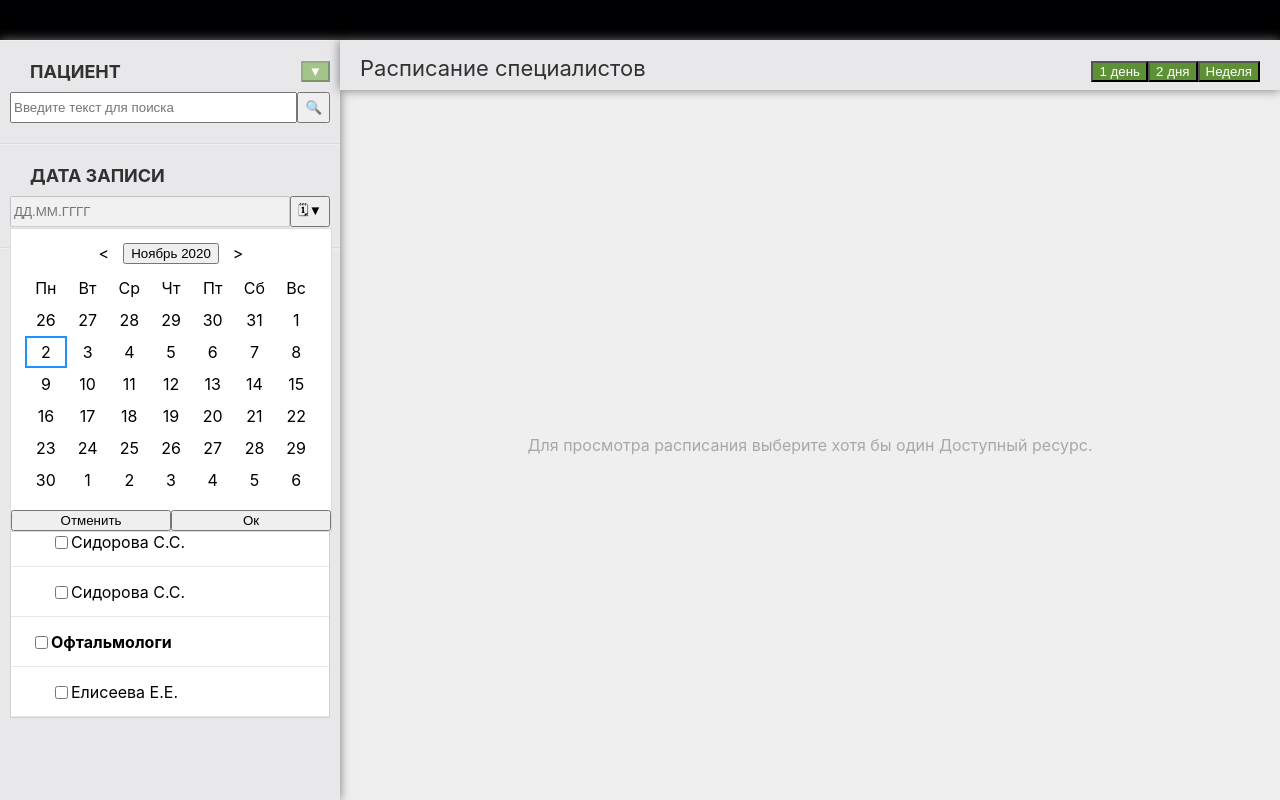
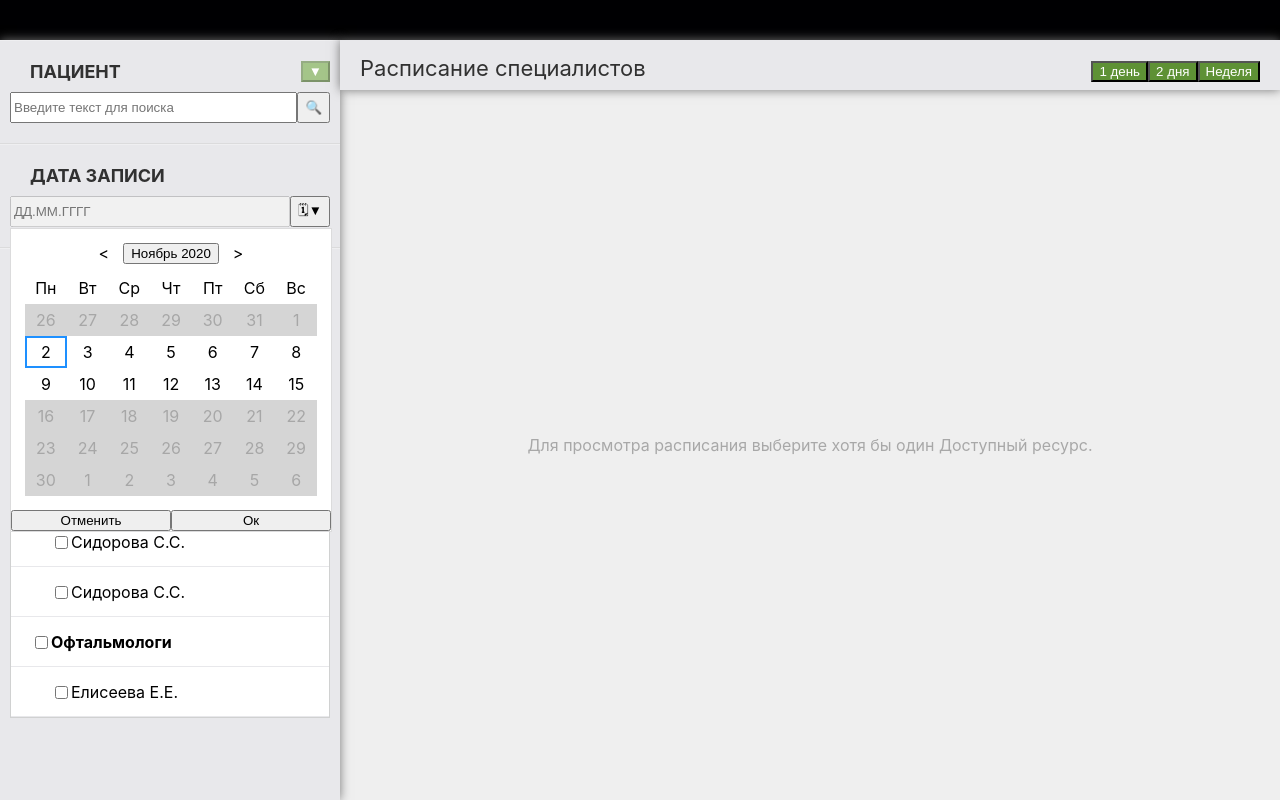
Before and after one commit to pwrmind/react-schedule, a React (Create React App) app: page / in a window 1280 px wide. Both pictures are taken after a click on the button "🗓▼". Built offline with nearby package versions, Linux system fonts and the light colour scheme.

Commit message:
ups DatePiker

```diff
--- a/src/components/DatePicker/DatePicker.scss
+++ b/src/components/DatePicker/DatePicker.scss
@@ -45,9 +45,20 @@
 			color: white;
 		}
 
-		&:hover {
-			background-color: #eaeaea;
-			cursor: pointer;
+		&--active {
+			// background-color: #d5d5d5;
+			// color: #a7a7a7;
+
+			&:hover {
+				background-color: #eaeaea;
+				cursor: pointer;
+			}
+		}
+
+		&--disabled {
+			background-color: #d5d5d5;
+			color: #a7a7a7;
+			cursor: default;
 		}
 	}
 }
--- a/src/components/DatePicker/DatePicker.tsx
+++ b/src/components/DatePicker/DatePicker.tsx
@@ -21,7 +21,7 @@ export default class DatePicker extends Component<DatePickerProps> {
 
 	public state = {
 		date: this.props.date,
-		currentDate: new Date(),
+		currentDate: this.getCurrentDate(),
 		selectedDate: this.props.selectedDate
 	};
 
@@ -45,45 +45,34 @@ export default class DatePicker extends Component<DatePickerProps> {
 		return this.state.date.getDate();
 	}
 
+	public getCurrentDate(): Date {
+		const date: Date = new Date();
+		return new Date(date.getFullYear(), date.getMonth(), date.getDate());
+	}
+
 	public areEqual(a: Date, b: Date | null) {
 		if (!a || !b) {
 			return false;
 		}
 
-		return (
-			a.getFullYear() === b.getFullYear() &&
-			a.getMonth() === b.getMonth() &&
-			a.getDate() === b.getDate()
-		);
+		const MILSEC_DAY: number = 86400000;
+		return (a.getTime() - b.getTime()) / MILSEC_DAY;
 	}
 
-	public isLeapYear(year: number) {
-		return !((year % 4) || (!(year % 100) && (year % 400)));
+	public getDaysInMonth(date: Date): number {
+		return new Date(date.getFullYear(), date.getMonth() + 1, 0).getDate();
 	}
 
-	public getDaysInMonth(date: Date) {
-		const DAYS_IN_MONTH = [31, 28, 31, 30, 31, 30, 31, 31, 30, 31, 30, 31],
-			February = 1,
-			month = date.getMonth(),
-			year = date.getFullYear();
-
-		if (month === February && this.isLeapYear(year)) {
-			return DAYS_IN_MONTH[month] + 1;
-		}
-
-		return DAYS_IN_MONTH[month];
+	public getDayOfWeek(date: Date): number {
+		return (date.getDay() || 7) - 1;
 	}
 
-	public getDayOfWeek(date: Date) {
-		return Math.abs(date.getDay() - 6);
-	}
-
-	public getMonthData(year: number, month: number) {
-		const DAYS_IN_WEEK = 7;
-		const result: Array<Array<Date>> = [];
-		const date = new Date(year, month);
-		const daysInMonth = this.getDaysInMonth(date);
-		const monthStartsOn = this.getDayOfWeek(date);
+	public getMonthData(year: number, month: number): Array<Array<Date>> {
+		const DAYS_IN_WEEK = 7,
+			result: Array<Array<Date>> = [],
+			date = new Date(year, month),
+			daysInMonth = this.getDaysInMonth(date),
+			monthStartsOn = this.getDayOfWeek(date);
 		let day = 1 - monthStartsOn;
 
 		for (let i = 0; i < (daysInMonth + monthStartsOn) / DAYS_IN_WEEK; i++) {
@@ -107,7 +96,11 @@ export default class DatePicker extends Component<DatePickerProps> {
 		this.setState({ date });
 	};
 
-	public onDayClick = (date: Date) => {
+	public onDayClick = (date: Date | null) => {
+		if (date === null) {
+			return;
+		}
+
 		this.setState({ selectedDate: date });
 		this.props.onChange(date);
 	};
@@ -115,7 +108,6 @@ export default class DatePicker extends Component<DatePickerProps> {
 	render() {
 		const { weekDayNames } = this.props;
 		const { currentDate, selectedDate } = this.state;
-
 		const monthData: Array<Array<Date>> = this.getMonthData(this.year, this.month);
 
 		return (
@@ -158,7 +150,7 @@ export default class DatePicker extends Component<DatePickerProps> {
 								<div
 									key={index}
 									className={
-										`date-picker__day ${this.areEqual(date, currentDate) ? 'date-picker__day--today' : ''} ${this.areEqual(date, selectedDate) ? 'date-picker__day--selected' : ''}`
+										` date-picker__day ${(this.areEqual(date, currentDate) < 0 || this.areEqual(date, currentDate) > 13) ? 'date-picker__day--disabled' : 'date-picker__day--active'} ${this.areEqual(date, currentDate) === 0 ? 'date-picker__day--today' : ''} ${this.areEqual(date, selectedDate) === 0 ? 'date-picker__day--selected' : ''}`
 									}
 									onClick={() => this.onDayClick(date)}
 								>
--- a/src/views/Schedule/LeftPanel/DateAppointment/DateAppointment.scss
+++ b/src/views/Schedule/LeftPanel/DateAppointment/DateAppointment.scss
@@ -1,8 +1,15 @@
 .date-appointment {
-	&__root {
-		position: relative;
+	&__header {
 		display: flex;
-		flex: 1;
+		justify-content: space-between;
+		margin-bottom: 10px;
+		color: #313131;
+		text-transform: uppercase;
+
+		&-text {
+			font-size: 18px;
+			margin: 0 0 0 20px;
+		}
 	}
 
 	&__input {
@@ -12,6 +19,12 @@
 
 	&__button {
 		white-space: nowrap;
+	}
+
+	&__body {
+		position: relative;
+		display: flex;
+		flex: 1;
 	}
 
 	&__calendar {
@@ -31,7 +44,7 @@
 		display: flex;
 	}
 
-	&__button {
+	&__button-footer {
 		flex: 1;
 	}
 }
--- a/src/views/Schedule/LeftPanel/DateAppointment/DateAppointment.tsx
+++ b/src/views/Schedule/LeftPanel/DateAppointment/DateAppointment.tsx
@@ -50,6 +50,11 @@ export default class DateAppointment extends Component<DateAppointmentProps> {
 	render() {
 		return (
 			<div className="date-appointment__root">
+				<div className="date-appointment__header">
+					<h1 className="date-appointment__header-text">Дата записи</h1>
+				</div>
+
+				<div className="date-appointment__body">
 					<input disabled className="date-appointment__input" placeholder="ДД.ММ.ГГГГ" value={dateFormatter(this.state.date)}/>
 					<button
 						className="date-appointment__button"
@@ -64,12 +69,13 @@ export default class DateAppointment extends Component<DateAppointmentProps> {
 							<DatePicker selectedDate={this.state.date} onChange={(date: Date) => this.setSelectedDate(date)}/>
 
 							<div className="date-appointment__button-row">
-							<button className="date-appointment__button" onClick={this.showToggle}>Отменить</button>
-							<button className="date-appointment__button" onClick={this.okClick}>Ок</button>
+								<button className="date-appointment__button-footer" onClick={this.showToggle}>Отменить</button>
+								<button className="date-appointment__button-footer" onClick={this.okClick}>Ок</button>
 							</div>
 						</div>
 					) : null }
 				</div>
+			</div>
 		);
 	}
 }
--- a/src/views/Schedule/LeftPanel/LeftPanel.tsx
+++ b/src/views/Schedule/LeftPanel/LeftPanel.tsx
@@ -48,17 +48,21 @@ export default class LeftPanel extends Component<LeftPanelProps> {
 			<div className="left-panel">
 				<div className="left-panel__container">
 					<div className="left-panel__patient">
-						{this.state.patients.length ? <PatientAppointment patients={this.state.patients} onSetPatient={(patient: any) => {this.setPatient(patient)}}/> : null}
+						{this.state.patients.length ? (
+							<PatientAppointment
+								patients={this.state.patients}
+								onSetPatient={(patient: any) => {this.setPatient(patient)}}
+							/>
+						 ) : null}
 					</div>
+
 					<div className="left-panel__date">
-						<div className="left-panel__date--header">
-							<h1 className="left-panel__date--header-text">Дата записи</h1>
-						</div>
+						<DateAppointment
+							resource={this.state.resource}
+							setDate={this.changeDate}
+						/>
+					</div>
 
-						<div className="left-panel__date--body">
-							<DateAppointment resource={this.state.resource} setDate={this.changeDate}/>
-						</div>
-					</div>
 					<div className="left-panel__specialists">
 						<div className="left-panel__specialists--header">
 							<h1 className="left-panel__specialists--header-text">Специалисты <span>(0/0)</span></h1>
```
Lines whose indentation alone changed are shown as unchanged.
